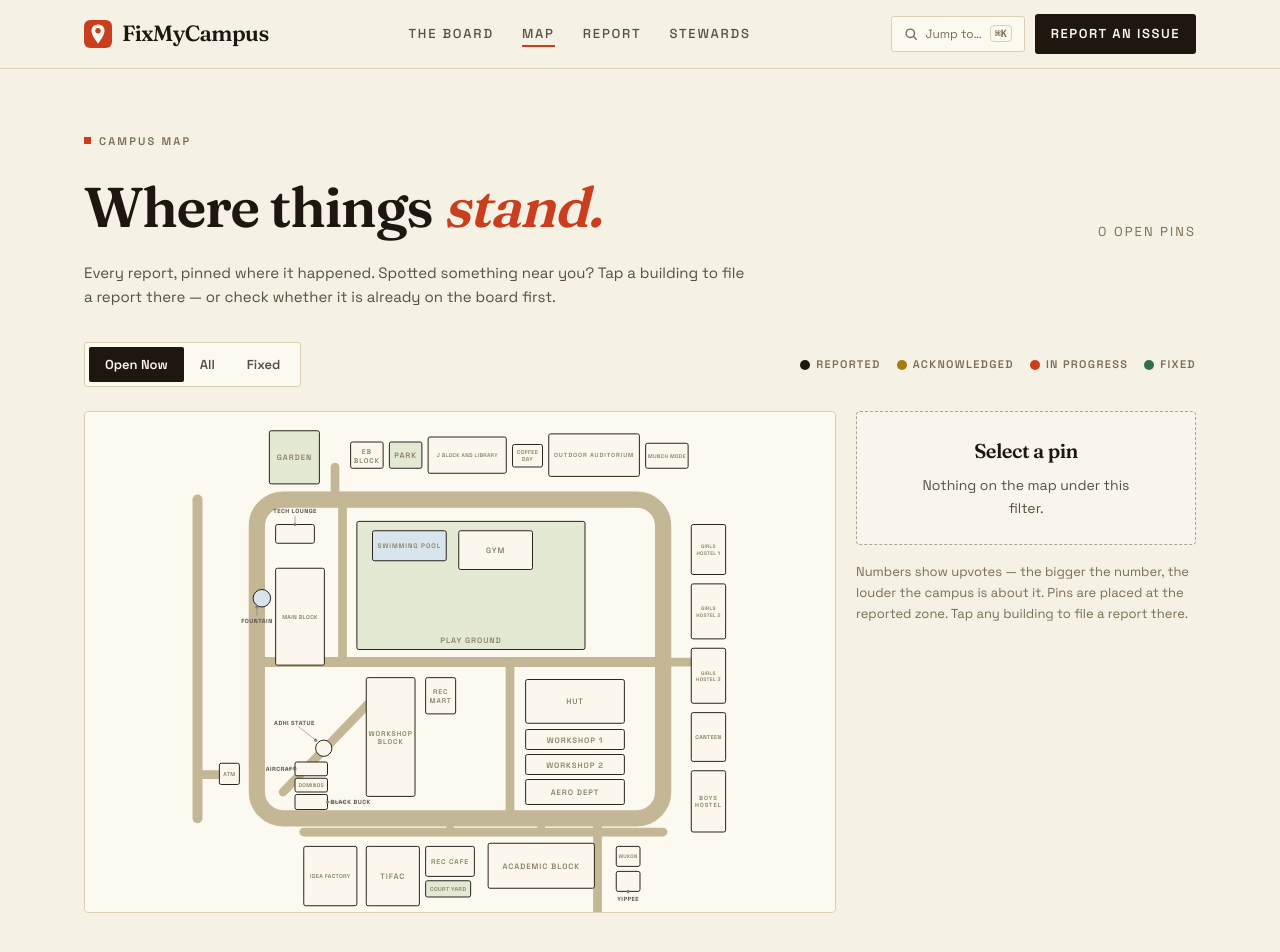
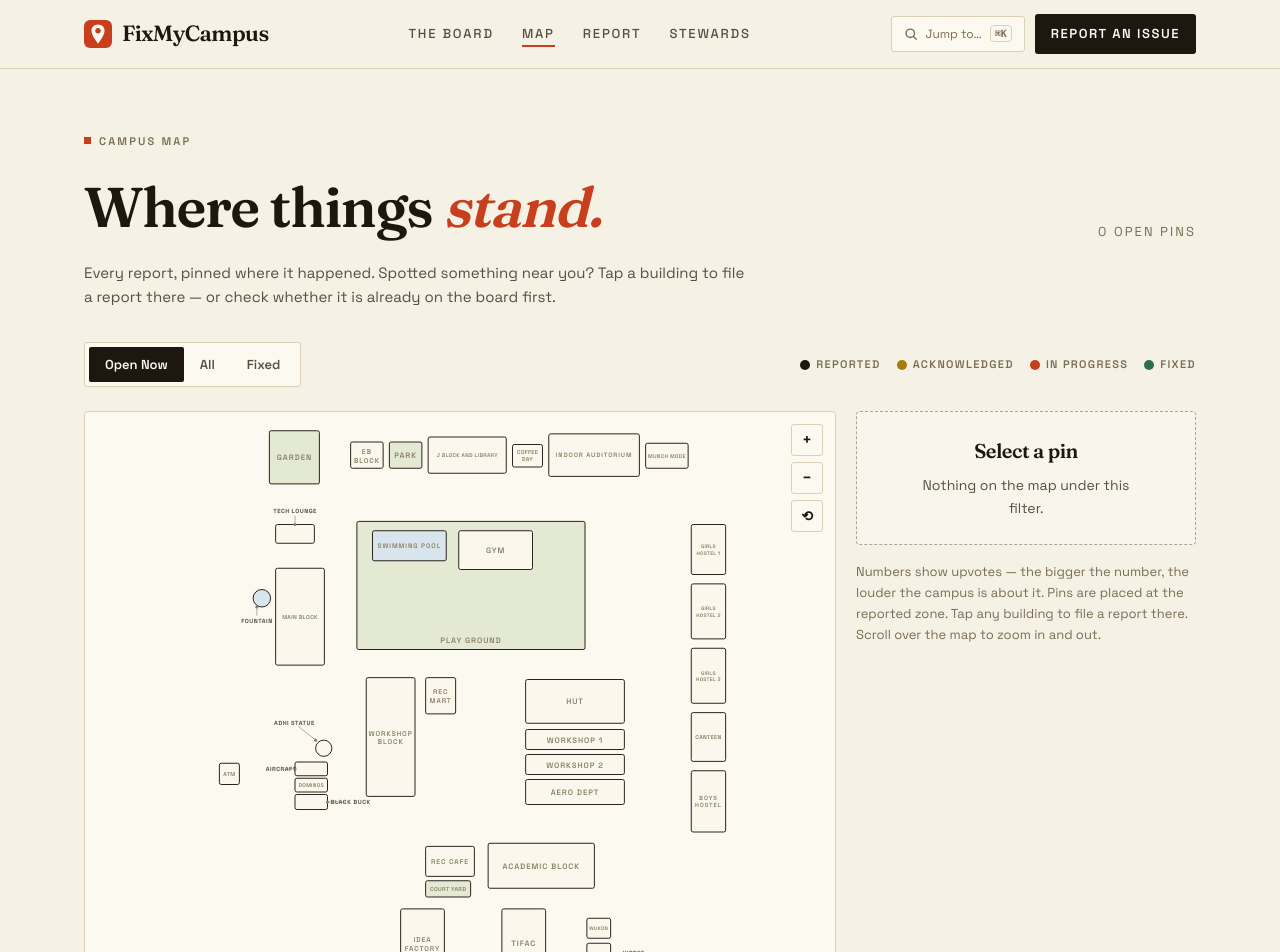
Before and after one commit to rohanv2007/Demo-Project, a Next.js app: page /map in a window 1280 px wide. Shown: the top 952 px of the page. Built offline with nearby package versions, Linux system fonts and the light colour scheme.

Commit message:
Map round 3: remove roads, scroll-wheel zoom, fix Idea Factory/Tifac placement, Indoor Auditorium rename

```diff
--- a/components/CampusMap.tsx
+++ b/components/CampusMap.tsx
@@ -1,13 +1,11 @@
 "use client";
 
 import Link from "next/link";
-import { useMemo, useState } from "react";
+import { useEffect, useMemo, useRef, useState } from "react";
 import { useRouter } from "next/navigation";
 import { STATUS_LABEL, type Issue, type Status } from "@/lib/issues";
 import {
   CAMPUS_BUILDINGS,
-  CAMPUS_RING,
-  CAMPUS_ROADS,
   CAMPUS_VIEWBOX,
   buildingBounds,
   type CampusBuilding,
@@ -24,8 +22,6 @@ const TONE_FILL: Record<string, string> = {
   water: "#d8e5ed",
 };
 
-const ROAD_STROKE = "#c4b795";
-
 const PIN_FILL: Record<Status, string> = {
   reported: "#1d1710",
   acknowledged: "#a97a0c",
@@ -34,6 +30,25 @@ const PIN_FILL: Record<Status, string> = {
 };
 
 type Filter = "all" | "open" | "fixed";
+
+/* Scroll-wheel zoom, centered on the cursor. Derived from the viewBox. */
+const [BASE_W, BASE_H] = CAMPUS_VIEWBOX.split(" ").slice(2).map(Number);
+const BASE_VIEW = { x: 0, y: 0, w: BASE_W, h: BASE_H };
+const MIN_VIEW_W = 300;
+
+type ViewBox = { x: number; y: number; w: number; h: number };
+
+function zoomView(v: ViewBox, factor: number, px: number, py: number): ViewBox {
+  const w = Math.min(BASE_VIEW.w, Math.max(MIN_VIEW_W, v.w * factor));
+  const h = (w * BASE_VIEW.h) / BASE_VIEW.w;
+  const s = w / v.w;
+  return {
+    w,
+    h,
+    x: Math.min(Math.max(px - (px - v.x) * s, 0), BASE_VIEW.w - w),
+    y: Math.min(Math.max(py - (py - v.y) * s, 0), BASE_VIEW.h - h),
+  };
+}
 
 /** Width estimate for an uppercase semibold map label, including letter-spacing. */
 function textWidth(text: string, size: number): number {
@@ -129,6 +144,64 @@ export default function CampusMap({
   const [selectedId, setSelectedId] = useState<string | null>(null);
   const router = useRouter();
 
+  /* Wheel zoom state — viewBox driven, eased, clamped, cursor-centered. */
+  const [view, setView] = useState<ViewBox>(BASE_VIEW);
+  const viewRef = useRef<ViewBox>(BASE_VIEW);
+  const wrapRef = useRef<HTMLDivElement>(null);
+  const svgRef = useRef<SVGSVGElement>(null);
+  const animRef = useRef<number | null>(null);
+
+  function animateViewTo(target: ViewBox) {
+    if (animRef.current !== null) cancelAnimationFrame(animRef.current);
+    const from = viewRef.current;
+    const start = performance.now();
+    const dur = 150;
+    const step = (t: number) => {
+      const k = Math.min(1, (t - start) / dur);
+      const e = 1 - Math.pow(1 - k, 3);
+      const v: ViewBox = {
+        x: from.x + (target.x - from.x) * e,
+        y: from.y + (target.y - from.y) * e,
+        w: from.w + (target.w - from.w) * e,
+        h: from.h + (target.h - from.h) * e,
+      };
+      viewRef.current = v;
+      setView(v);
+      animRef.current = k < 1 ? requestAnimationFrame(step) : null;
+    };
+    animRef.current = requestAnimationFrame(step);
+  }
+
+  function zoomAt(clientX: number, clientY: number, factor: number) {
+    const svg = svgRef.current;
+    if (!svg) return;
+    const ctm = svg.getScreenCTM();
+    if (!ctm) return;
+    const pt = new DOMPoint(clientX, clientY).matrixTransform(ctm.inverse());
+    animateViewTo(zoomView(viewRef.current, factor, pt.x, pt.y));
+  }
+
+  function zoomCenter(factor: number) {
+    const v = viewRef.current;
+    animateViewTo(zoomView(v, factor, v.x + v.w / 2, v.y + v.h / 2));
+  }
+
+  /* Non-passive wheel listener: the wheel zooms only while over the map,
+     so normal page scrolling is untouched everywhere else. */
+  useEffect(() => {
+    const el = wrapRef.current;
+    if (!el) return;
+    const onWheel = (e: WheelEvent) => {
+      e.preventDefault();
+      zoomAt(e.clientX, e.clientY, e.deltaY > 0 ? 1.18 : 1 / 1.18);
+    };
+    el.addEventListener("wheel", onWheel, { passive: false });
+    return () => {
+      el.removeEventListener("wheel", onWheel);
+      if (animRef.current !== null) cancelAnimationFrame(animRef.current);
+    };
+  }, []);
+
   const visible = useMemo(
     () =>
       issues.filter((i) => {
@@ -199,38 +272,42 @@ export default function CampusMap({
 
       <div className="mt-6 grid gap-5 lg:grid-cols-[1fr_340px]">
         {/* Map */}
-        <div className="overflow-hidden rounded-[4px] border border-line bg-cream">
+        <div
+          ref={wrapRef}
+          className="relative overflow-hidden rounded-[4px] border border-line bg-cream"
+        >
+          {/* Zoom controls */}
+          <div className="absolute right-3 top-3 z-10 flex flex-col gap-1.5">
+            <button
+              onClick={() => zoomCenter(1 / 1.4)}
+              aria-label="Zoom in"
+              className="flex h-8 w-8 cursor-pointer items-center justify-center rounded-[3px] border border-line bg-cream text-[16px] font-semibold text-ink transition-colors hover:border-ink"
+            >
+              +
+            </button>
+            <button
+              onClick={() => zoomCenter(1.4)}
+              aria-label="Zoom out"
+              className="flex h-8 w-8 cursor-pointer items-center justify-center rounded-[3px] border border-line bg-cream text-[16px] font-semibold text-ink transition-colors hover:border-ink"
+            >
+              −
+            </button>
+            <button
+              onClick={() => animateViewTo(BASE_VIEW)}
+              aria-label="Reset zoom"
+              title="Reset zoom"
+              className="flex h-8 w-8 cursor-pointer items-center justify-center rounded-[3px] border border-line bg-cream text-[14px] font-semibold text-ink transition-colors hover:border-ink"
+            >
+              ⟲
+            </button>
+          </div>
           <svg
-            viewBox={CAMPUS_VIEWBOX}
+            ref={svgRef}
+            viewBox={`${view.x} ${view.y} ${view.w} ${view.h}`}
             className="block h-auto w-full"
             role="img"
             aria-label="REC campus map with issue pins"
           >
-            {/* Ring road */}
-            <rect
-              x={CAMPUS_RING.x}
-              y={CAMPUS_RING.y}
-              width={CAMPUS_RING.w}
-              height={CAMPUS_RING.h}
-              rx={CAMPUS_RING.rx}
-              fill="none"
-              stroke={ROAD_STROKE}
-              strokeWidth={CAMPUS_RING.width}
-              aria-hidden="true"
-            />
-            {/* Roads */}
-            {CAMPUS_ROADS.map((r, i) => (
-              <polyline
-                key={i}
-                points={r.points.map((p) => p.join(",")).join(" ")}
-                fill="none"
-                stroke={ROAD_STROKE}
-                strokeWidth={r.width}
-                strokeLinecap="round"
-                strokeLinejoin="round"
-                aria-hidden="true"
-              />
-            ))}
             {/* Buildings — tap one to file a report there */}
             {CAMPUS_BUILDINGS.map((b) => {
               const label = layoutLabel(b);
@@ -462,7 +539,7 @@ export default function CampusMap({
           <p className="mt-4 text-[13px] leading-relaxed text-faint">
             Numbers show upvotes — the bigger the number, the louder the campus
             is about it. Pins are placed at the reported zone. Tap any building
-            to file a report there.
+            to file a report there. Scroll over the map to zoom in and out.
           </p>
         </div>
       </div>
--- a/lib/campus-map.ts
+++ b/lib/campus-map.ts
@@ -42,41 +42,7 @@ export type CampusBuilding =
       outside?: boolean;
     };
 
-export interface CampusRoad {
-  points: [number, number][];
-  width: number;
-}
-
-export const CAMPUS_VIEWBOX = "0 0 1200 800";
-
-/** The big ring road enclosing the central campus. */
-export const CAMPUS_RING = { x: 275, y: 140, w: 650, h: 510, rx: 42, width: 26 };
-
-export const CAMPUS_ROADS: CampusRoad[] = [
-  // Connector north up to the top-row buildings
-  { points: [[400, 88], [400, 140]], width: 14 },
-  // West vertical — a single road running parallel west of the ring
-  { points: [[180, 140], [180, 650]], width: 16 },
-  // Road 10: short stub from the west road east to the ATM (outside the ring)
-  { points: [[180, 580], [215, 580]], width: 14 },
-  // Diagonal from the ring's bottom-left corner through Adhi Statue to Workshop Block
-  { points: [[317, 608], [452, 468]], width: 14 },
-  // Internal horizontal below the playground
-  { points: [[275, 400], [925, 400]], width: 16 },
-  // Internal vertical between Main Block and the playground
-  { points: [[412, 140], [412, 400]], width: 14 },
-  // Internal vertical between Workshop Block and HUT
-  { points: [[680, 400], [680, 650]], width: 14 },
-  // East connector out to the hostels
-  { points: [[925, 400], [970, 400]], width: 14 },
-  // South horizontal
-  { points: [[350, 672], [925, 672]], width: 14 },
-  // South connectors down to Rec Cafe / Academic Block
-  { points: [[584, 650], [584, 672]], width: 12 },
-  { points: [[730, 650], [730, 672]], width: 12 },
-  // South vertical
-  { points: [[820, 650], [820, 800]], width: 14 },
-];
+export const CAMPUS_VIEWBOX = "0 0 1200 960";
 
 export const CAMPUS_BUILDINGS: CampusBuilding[] = [
   // — North strip —
@@ -85,7 +51,7 @@ export const CAMPUS_BUILDINGS: CampusBuilding[] = [
   { id: "park", name: "PARK", kind: "rect", x: 487, y: 48, w: 52, h: 42, tone: "green" },
   { id: "j-block", name: "J BLOCK AND LIBRARY", kind: "rect", x: 549, y: 40, w: 125, h: 58 },
   { id: "coffee-day", name: "COFFEE DAY", kind: "rect", x: 684, y: 52, w: 48, h: 36 },
-  { id: "outdoor-auditorium", name: "OUTDOOR AUDITORIUM", kind: "rect", x: 742, y: 35, w: 145, h: 68 },
+  { id: "indoor-auditorium", name: "INDOOR AUDITORIUM", kind: "rect", x: 742, y: 35, w: 145, h: 68 },
   { id: "munch-mode", name: "MUNCH MODE", kind: "rect", x: 897, y: 50, w: 68, h: 40 },
   // — Inside the ring —
   { id: "tech-lounge", name: "TECH LOUNGE", kind: "rect", x: 305, y: 180, w: 62, h: 30, outside: true, lx: 336, ly: 158 },
@@ -115,10 +81,10 @@ export const CAMPUS_BUILDINGS: CampusBuilding[] = [
   { id: "rec-cafe", name: "REC CAFE", kind: "rect", x: 545, y: 695, w: 78, h: 48 },
   { id: "court-yard", name: "COURT YARD", kind: "rect", x: 545, y: 750, w: 72, h: 26, tone: "green" },
   { id: "academic-block", name: "ACADEMIC BLOCK", kind: "rect", x: 645, y: 690, w: 170, h: 72 },
-  { id: "idea-factory", name: "IDEA FACTORY", kind: "rect", x: 350, y: 695, w: 85, h: 95 },
-  { id: "tifac", name: "TIFAC", kind: "rect", x: 450, y: 695, w: 85, h: 95 },
-  { id: "wukon", name: "WUKON", kind: "rect", x: 850, y: 695, w: 38, h: 32 },
-  { id: "yipee", name: "YIPPEE", kind: "rect", x: 850, y: 735, w: 38, h: 32, outside: true, lx: 869, ly: 779 },
+  { id: "idea-factory", name: "IDEA FACTORY", kind: "rect", x: 505, y: 795, w: 70, h: 110 },
+  { id: "tifac", name: "TIFAC", kind: "rect", x: 667, y: 795, w: 70, h: 110 },
+  { id: "wukon", name: "WUKON", kind: "rect", x: 803, y: 810, w: 38, h: 32 },
+  { id: "yipee", name: "YIPPEE", kind: "rect", x: 803, y: 850, w: 38, h: 32, outside: true, lx: 878, ly: 866 },
 ];
 
 export function buildingCenter(b: CampusBuilding): { x: number; y: number } {
```
